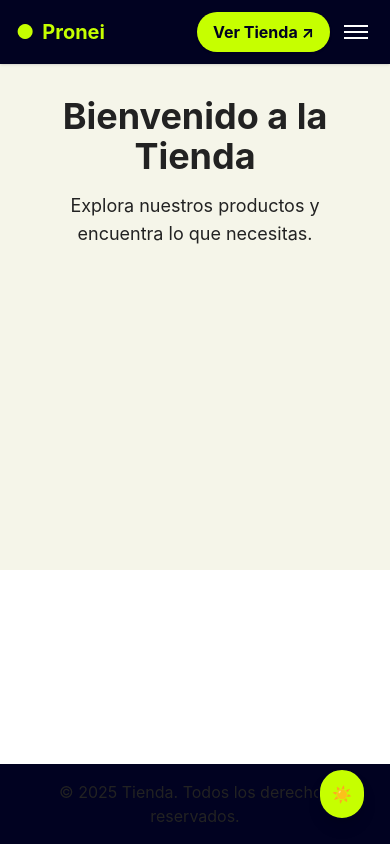
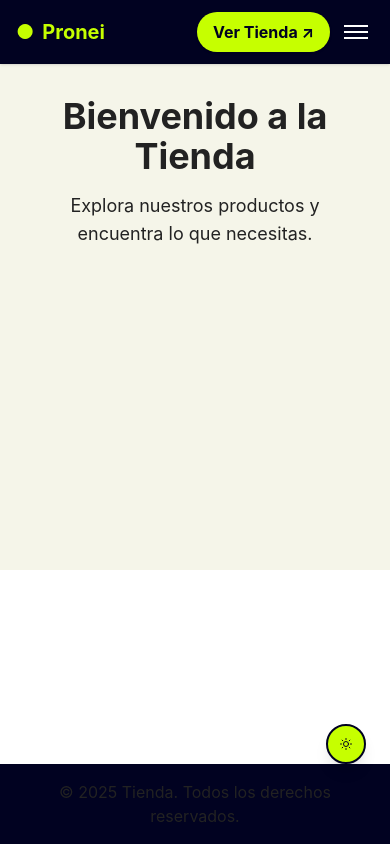
Before and after one commit to MarioPazmino/front_tienda_react_tailwind, a React (Create React App) app: page / in a window 390 px wide. Built offline with nearby package versions, Linux system fonts and the light colour scheme.

Commit message:
Add DarkModeToggle component; implement theme persistence and responsive positioning

```diff
--- a/src/App.js
+++ b/src/App.js
@@ -9,6 +9,7 @@ import AdminLogin from './pages/AdminLogin';
 import AdminPanel from './pages/AdminPanel';
 import './App.css';
 import './index.css'; // Asegura que Tailwind esté cargado
+import DarkModeToggle from './components/DarkModeToggle';
 
 // Componente de ruta protegida para admin
 function PrivateRoute({ children }) {
@@ -16,26 +17,7 @@ function PrivateRoute({ children }) {
   return token ? children : <Navigate to="/admin/login" replace />;
 }
 
-// Botón para alternar dark/light mode
-function DarkModeToggle() {
-  const [dark, setDark] = useState(() => document.documentElement.classList.contains('dark'));
-  useEffect(() => {
-    if (dark) {
-      document.documentElement.classList.add('dark');
-    } else {
-      document.documentElement.classList.remove('dark');
-    }
-  }, [dark]);
-  return (
-    <button
-      className="fixed bottom-6 right-6 z-50 bg-accent text-primary font-bold p-3 rounded-full shadow-lg border-2 border-primary hover:bg-accent-dark transition-colors"
-      onClick={() => setDark(d => !d)}
-      aria-label="Alternar modo claro/oscuro"
-    >
-      {dark ? '🌙' : '☀️'}
-    </button>
-  );
-}
+// Dark mode toggle component is provided by src/components/DarkModeToggle
 function App() {
   // Simulación de productos para ejemplo
   const products = [
--- /dev/null
+++ b/src/components/DarkModeToggle.jsx
@@ -0,0 +1,43 @@
+import React, { useEffect, useState } from 'react';
+import { FiMoon, FiSun } from 'react-icons/fi';
+
+// Reusable dark mode toggle. Persist theme in localStorage and keep class on <html>
+export default function DarkModeToggle({ position = 'bottom-right', size = 12 }) {
+  const [dark, setDark] = useState(() => {
+    try {
+      const saved = localStorage.getItem('theme_dark');
+      if (saved !== null) return saved === '1';
+    } catch (e) {}
+    return document.documentElement.classList.contains('dark');
+  });
+
+  useEffect(() => {
+    try {
+      localStorage.setItem('theme_dark', dark ? '1' : '0');
+    } catch (e) {}
+    if (dark) document.documentElement.classList.add('dark');
+    else document.documentElement.classList.remove('dark');
+  }, [dark]);
+
+  // position helper -> transforms prop into classes
+  // Use responsive bottom offset so the toggle doesn't sit on top of mobile bottom nav.
+  const posClass = {
+    // on small screens move up (bottom-20), on md+ use bottom-6
+    'bottom-right': 'fixed right-6 bottom-20 md:bottom-6',
+    'bottom-left': 'fixed left-6 bottom-20 md:bottom-6',
+    'top-right': 'fixed top-6 right-6',
+    'top-left': 'fixed top-6 left-6',
+  }[position] || 'fixed right-6 bottom-20 md:bottom-6';
+
+  return (
+    <button
+      type="button"
+      aria-label="Alternar modo claro/oscuro"
+      title={dark ? 'Cambiar a claro' : 'Cambiar a oscuro'}
+      onClick={() => setDark(d => !d)}
+      className={`${posClass} z-50 p-3 rounded-full shadow-lg border-2 border-primary bg-accent text-primary hover:scale-105 transform transition-all duration-150 focus:outline-none focus:ring-2 focus:ring-accent/50`}
+    >
+      {dark ? <FiMoon size={size} /> : <FiSun size={size} />}
+    </button>
+  );
+}
```
